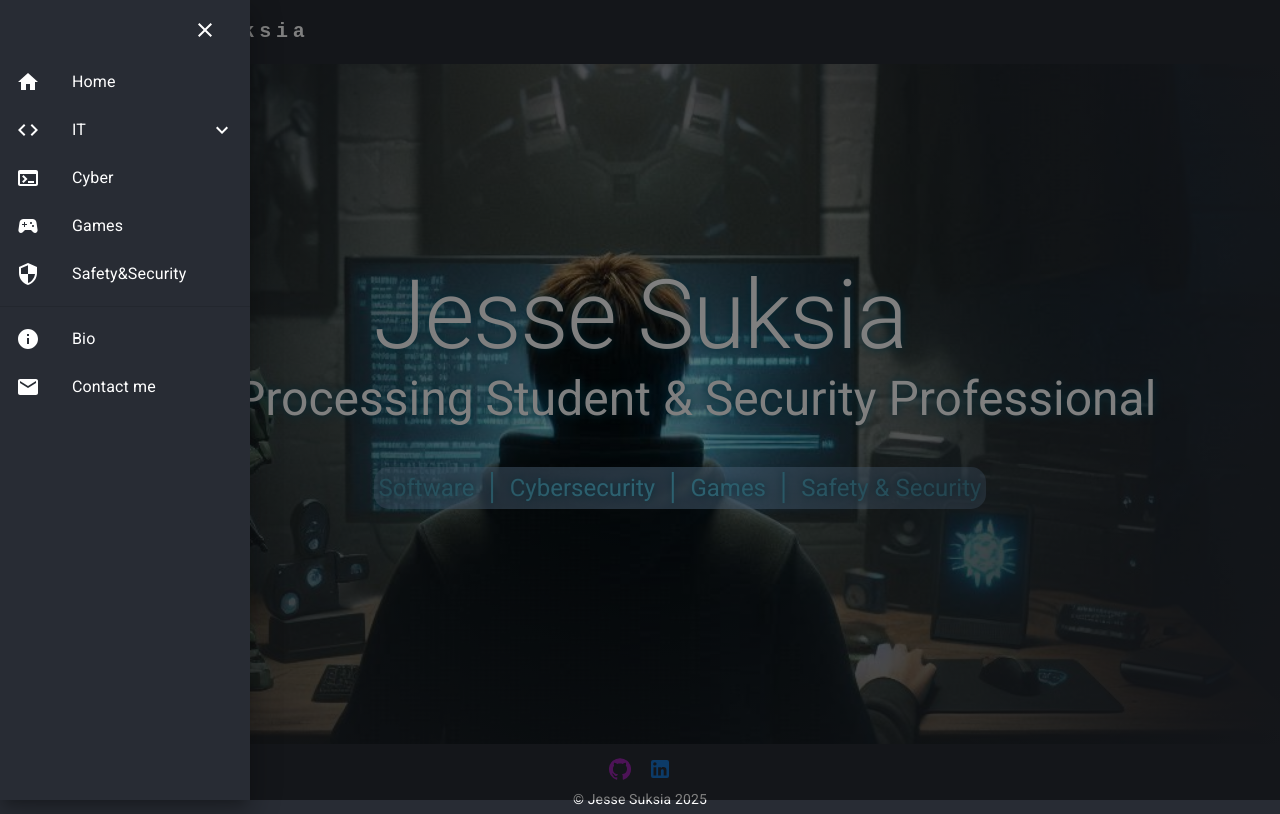
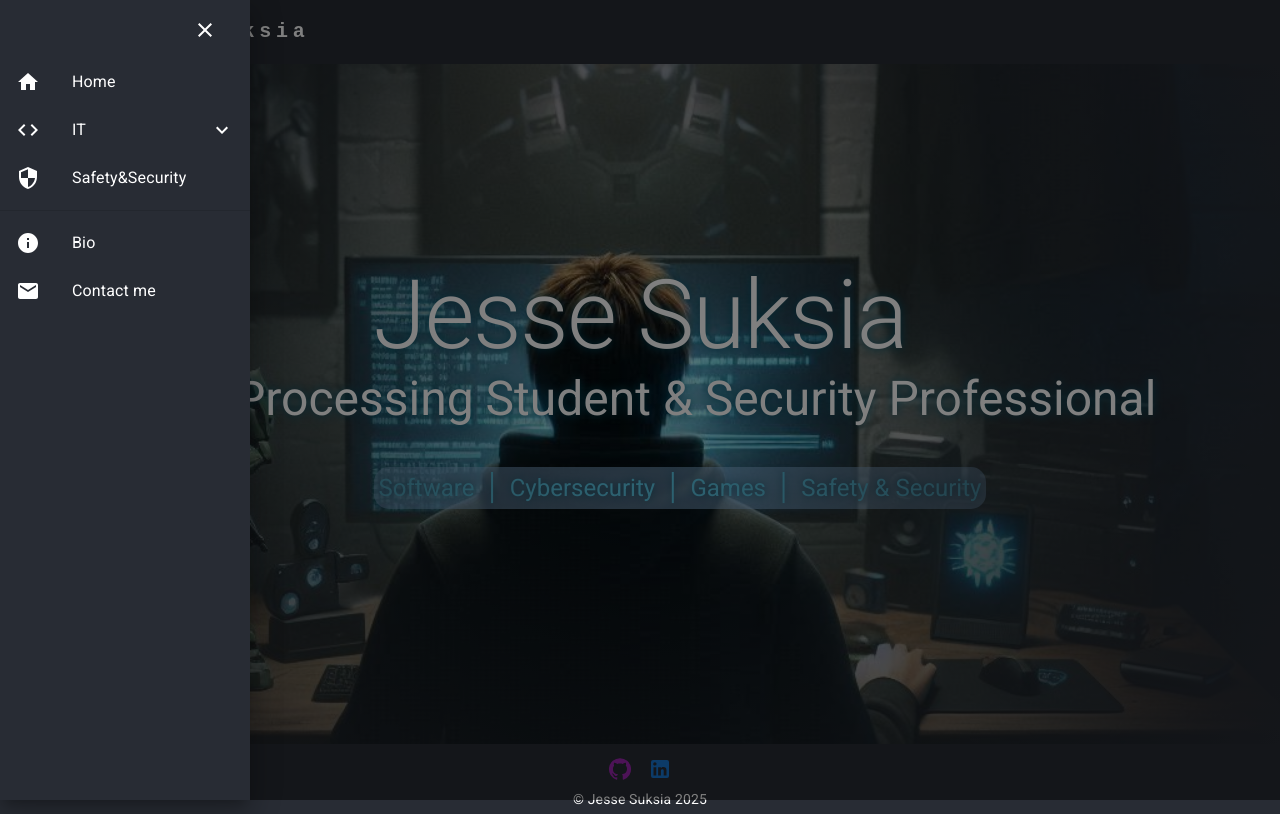
Before and after one commit to suksiaj/omat_sivut, a React (Create React App) app: page / in a window 1280 px wide. Both pictures are taken after a click on the button "open drawer". Built offline with nearby package versions, Linux system fonts and the light colour scheme.

Commit message:
Drawer linkkien paikan vaihto + koodin optimointia

```diff
--- a/src/components/menubar.tsx
+++ b/src/components/menubar.tsx
@@ -20,28 +20,19 @@ const Menubar: React.FC = (): React.ReactElement => {
   const [open, setOpen] = React.useState(false);
   const [nestedOpen, setNestedOpen] = React.useState(false);
 
-  const handleDrawerOpen = () => {
-    setOpen(true);
-  };
-
-  const handleDrawerClose = () => {
-    setOpen(false);
-  };
-
-  const handleNestedOpen = () => {
-    setNestedOpen(true);
+  const handleDrawer = () => {
+    setOpen(!open);
   }
 
-  const handleNestedClose = () => {
-    setNestedOpen(false);
+  const handleNested = () => {
+    setNestedOpen(!nestedOpen);
   }
-
 
   const DrawerList = (
     <Box sx={{ width: 250, height: '100%', backgroundColor: '#282c34', color: 'white' }} role="presentation">
       <Box sx={{ display: 'flex', justifyContent: 'flex-end', marginTop: "10px", marginRight: "25px" }}>
         <IconButton
-          onClick={handleDrawerClose}
+          onClick={handleDrawer}
           sx={{ color: 'white' }}>
           <CloseIcon />
         </IconButton>
@@ -50,7 +41,7 @@ const Menubar: React.FC = (): React.ReactElement => {
       <List>
 
         <ListItem disablePadding>
-          <ListItemButton href='/' onClick={() => handleDrawerClose()}>
+          <ListItemButton href='/' onClick={handleDrawer}>
             <ListItemIcon sx={{ color: 'white' }}>
               {<HomeIcon />}
             </ListItemIcon>
@@ -59,11 +50,7 @@ const Menubar: React.FC = (): React.ReactElement => {
         </ListItem>
 
         <ListItem disablePadding>
-          <ListItemButton onClick={() => {
-            nestedOpen
-              ? handleNestedClose()
-              : handleNestedOpen();
-          }}>
+          <ListItemButton onClick={handleNested }>
             <ListItemIcon sx={{ color: 'white' }}>
               {<CodeIcon />}
             </ListItemIcon>
@@ -77,8 +64,8 @@ const Menubar: React.FC = (): React.ReactElement => {
         <Collapse in={nestedOpen} timeout="auto" unmountOnExit>
           <List component="div" disablePadding>
             <ListItemButton sx={{ pl: 4 }} href='/software' onClick={() => {
-              handleNestedClose();
-              handleDrawerClose();
+              handleNested();
+              handleDrawer();
             }}>
               <ListItemIcon sx={{ color: 'white' }}>
                 <StarBorder />
@@ -88,27 +75,36 @@ const Menubar: React.FC = (): React.ReactElement => {
           </List>
         </Collapse>
 
+        <Collapse in={nestedOpen} timeout="auto" unmountOnExit>
+          <List component="div" disablePadding>
+            <ListItemButton sx={{ pl: 4 }} href='/cyber' onClick={() => {
+              handleNested();
+              handleDrawer();
+            }}>
+              <ListItemIcon sx={{ color: 'white' }}>
+                <TerminalIcon />
+              </ListItemIcon>
+              <ListItemText primary="Cybersecurity" />
+            </ListItemButton>
+          </List>
+        </Collapse>
+
+        <Collapse in={nestedOpen} timeout="auto" unmountOnExit>
+          <List component="div" disablePadding>
+            <ListItemButton sx={{ pl: 4 }} href='/games' onClick={() => {
+              handleNested();
+              handleDrawer();
+            }}>
+              <ListItemIcon sx={{ color: 'white' }}>
+                <SportsEsportsIcon />
+              </ListItemIcon>
+              <ListItemText primary="Games" />
+            </ListItemButton>
+          </List>
+        </Collapse>
 
         <ListItem disablePadding>
-          <ListItemButton href='/cyber' onClick={() => handleDrawerClose()}>
-            <ListItemIcon sx={{ color: 'white' }}>
-              {<TerminalIcon />}
-            </ListItemIcon>
-            <ListItemText primary='Cyber' />
-          </ListItemButton>
-        </ListItem>
-
-        <ListItem disablePadding>
-          <ListItemButton href='/games' onClick={() => handleDrawerClose()}>
-            <ListItemIcon sx={{ color: 'white' }}>
-              {<SportsEsportsIcon />}
-            </ListItemIcon>
-            <ListItemText primary='Games' />
-          </ListItemButton>
-        </ListItem>
-
-        <ListItem disablePadding>
-          <ListItemButton href='/security' onClick={() => handleDrawerClose()}>
+          <ListItemButton href='/security' onClick={handleDrawer}>
             <ListItemIcon sx={{ color: 'white' }}>
               {<SecurityIcon />}
             </ListItemIcon>
@@ -121,7 +117,7 @@ const Menubar: React.FC = (): React.ReactElement => {
       <List>
 
         <ListItem disablePadding>
-          <ListItemButton href='/bio' onClick={() => handleDrawerClose()}>
+          <ListItemButton href='/bio' onClick={handleDrawer}>
             <ListItemIcon sx={{ color: 'white' }}>
               {<InfoIcon />}
             </ListItemIcon>
@@ -130,7 +126,7 @@ const Menubar: React.FC = (): React.ReactElement => {
         </ListItem>
 
         <ListItem disablePadding>
-          <ListItemButton href='/contact' onClick={() => handleDrawerClose()}>
+          <ListItemButton href='/contact' onClick={handleDrawer}>
             <ListItemIcon sx={{ color: 'white' }}>
               {<MailIcon />}
             </ListItemIcon>
@@ -150,7 +146,7 @@ const Menubar: React.FC = (): React.ReactElement => {
             <IconButton
               color="inherit"
               aria-label="open drawer"
-              onClick={handleDrawerOpen}
+              onClick={handleDrawer}
               edge="start"
               sx={{ mr: 2, ...(open && { display: 'inline' }) }}
             >
@@ -178,7 +174,7 @@ const Menubar: React.FC = (): React.ReactElement => {
           </Toolbar>
         </Container>
       </AppBar>
-      <Drawer open={open} onClose={handleDrawerClose} >
+      <Drawer open={open} onClose={handleDrawer} >
         {DrawerList}
       </Drawer>
     </div>
```
